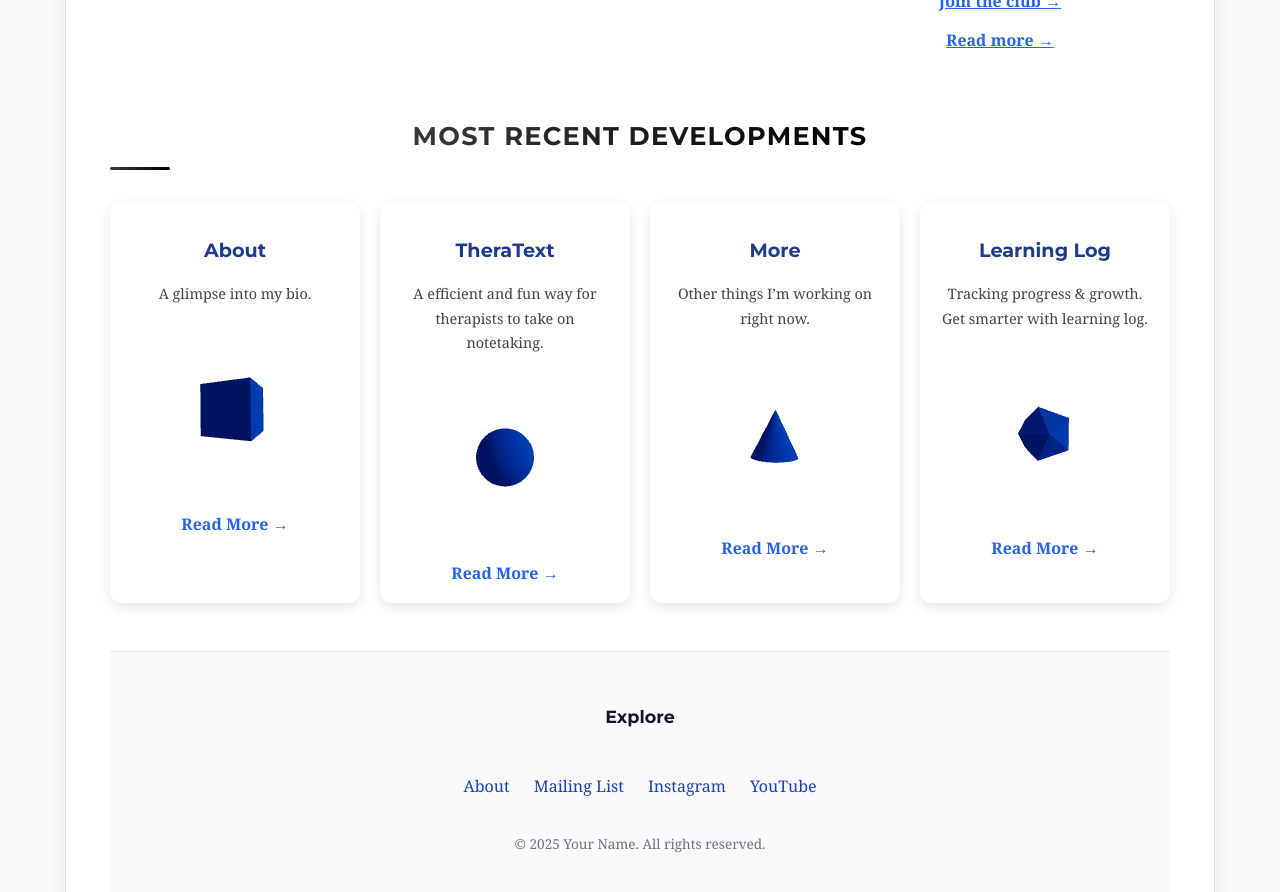
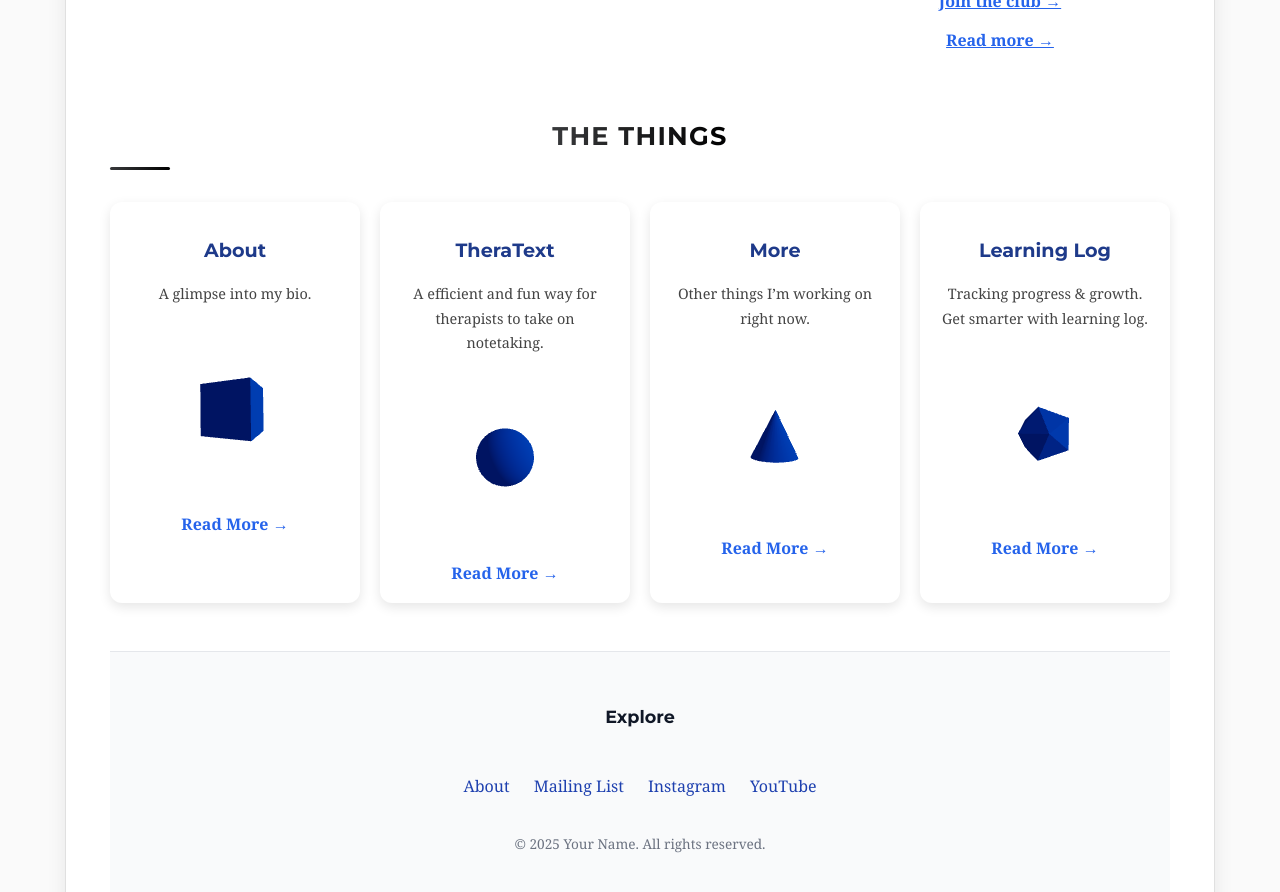
Before and after one commit to alexisbernt/Portfolio, a React (Create React App) app in the folder lexi-portfolio/: page / in a window 1280 px wide. Shown: the part 1020-1912 px from the top of the page. Built offline with nearby package versions, Linux system fonts and the light colour scheme.

Commit message:
Update PortfolioGrid.js

```diff
--- a/lexi-portfolio/src/PortfolioGrid.js
+++ b/lexi-portfolio/src/PortfolioGrid.js
@@ -237,7 +237,7 @@ function ModernLandingPage() {
             WebkitTextFillColor: "transparent",
           }}
         >
-          Most Recent Developments
+          The Things
         </span>
         <span
           style={{
```
